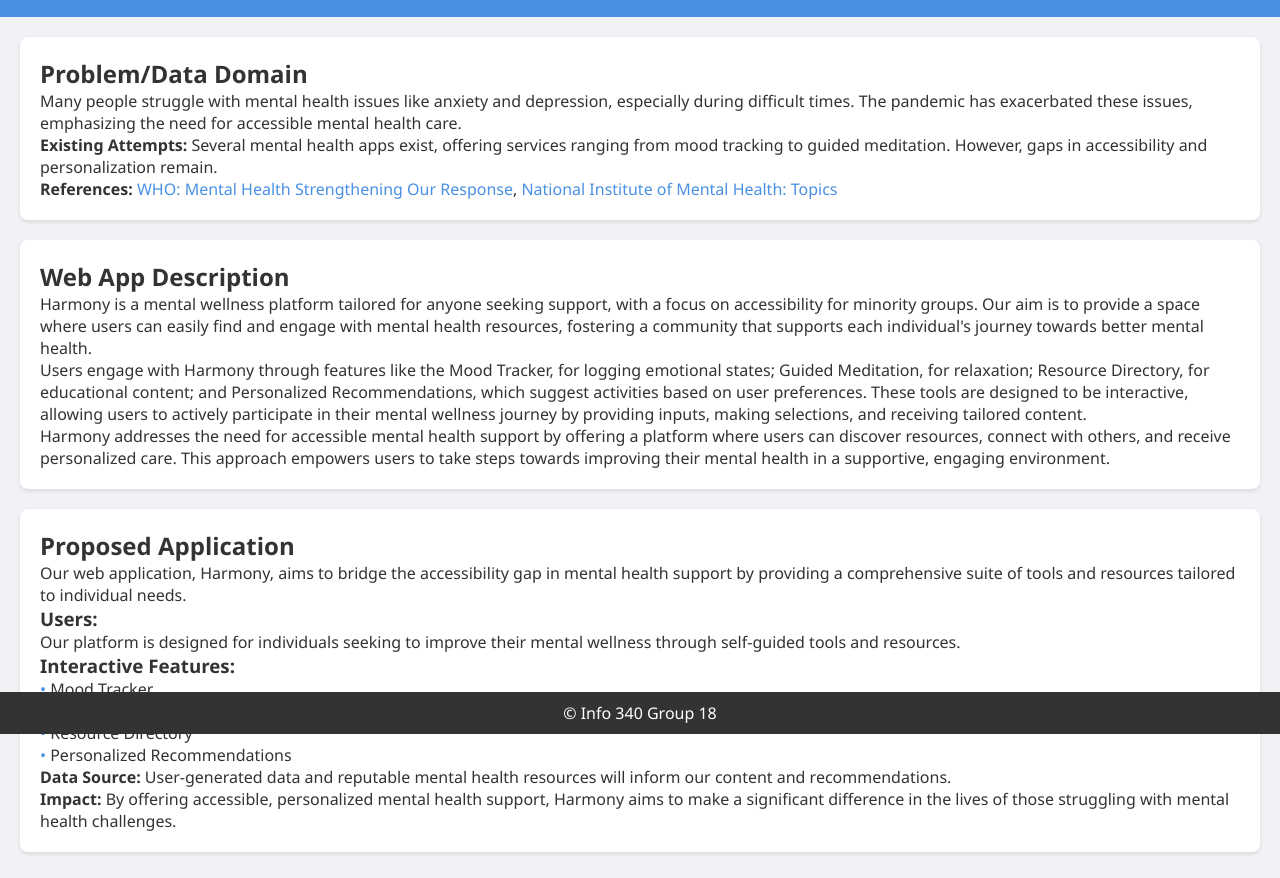
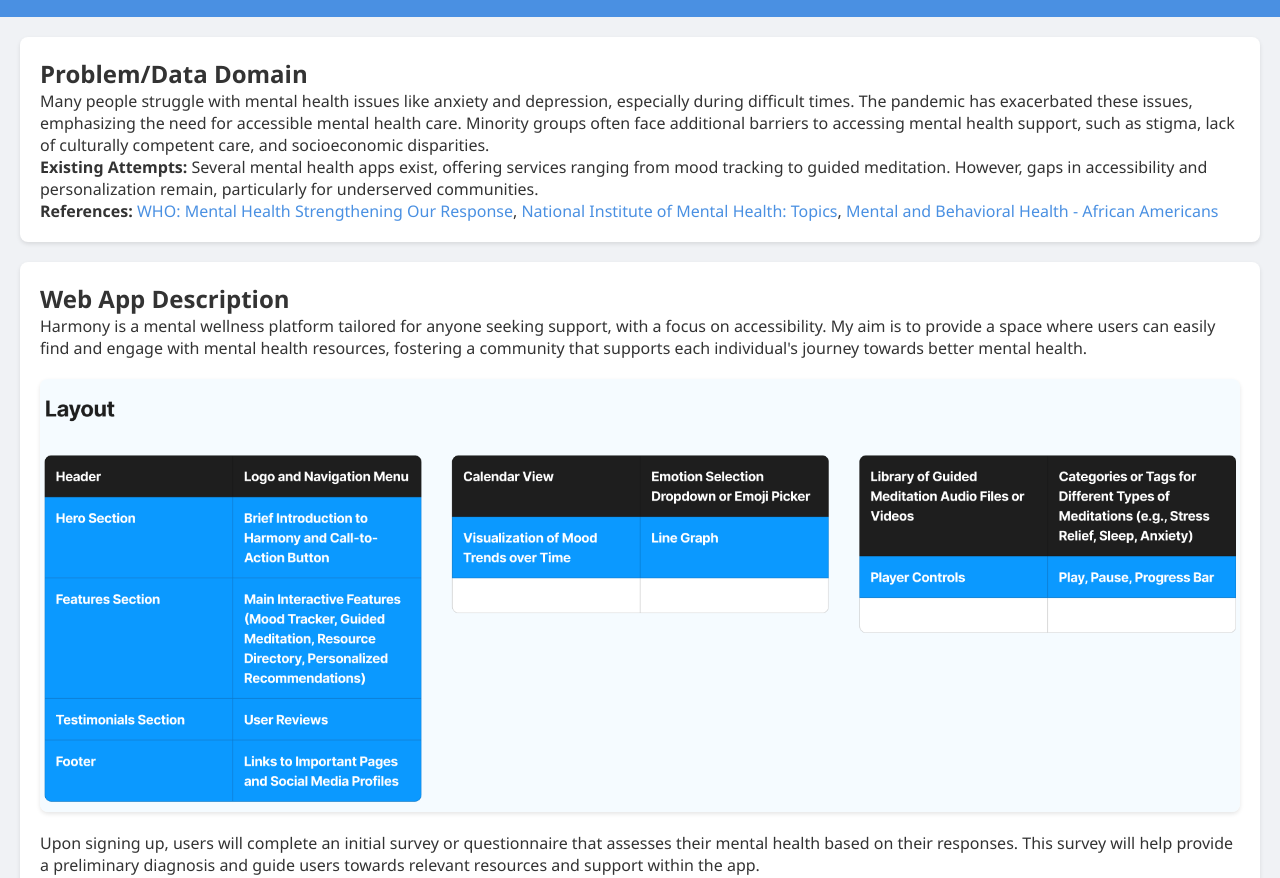
Before and after one commit to info340a-wi24/project-sjeyte, a plain HTML site: page project-draft/html/proposal.html in a window 1280 px wide. Shown: the part 66-944 px from the top of the page. Drawn offline with Linux system fonts and the light colour scheme.

Commit message:
proposal 3

```diff
--- a/project-draft/css/proposal.css
+++ b/project-draft/css/proposal.css
@@ -4,10 +4,16 @@
   box-sizing: border-box;
 }
 
+html, body {
+  height: 100%;
+}
+
 body {
   font-family: 'Segoe UI', Tahoma, Geneva, Verdana, sans-serif;
   background-color: #f0f2f5;
   color: #333;
+  display: flex;
+  flex-direction: column;
 }
 
 a {
@@ -28,6 +34,7 @@ header {
 
 main {
   padding: 20px;
+  flex: 1 0 auto;
 }
 
 section {
@@ -38,7 +45,6 @@ section {
   box-shadow: 0 2px 4px rgba(0,0,0,0.1);
 }
 
-/* Typography */
 h1, h2, h3 {
   color: #333;
 }
@@ -58,7 +64,38 @@ footer {
   color: #fff;
   text-align: center;
   padding: 10px 0;
-  position: fixed;
-  bottom: 0;
-  width: 100%;
+  flex-shrink: 0;
 }
+
+img {
+  max-width: 100%;
+  height: auto;
+  display: block;
+  margin: 20px 0;
+  border-radius: 8px;
+  box-shadow: 0 2px 4px rgba(0,0,0,0.1);
+}
+
+@media screen and (max-width: 768px) {
+  main {
+    padding: 10px;
+  }
+
+  section {
+    padding: 15px;
+  }
+}
+
+@media screen and (max-width: 480px) {
+  h1 {
+    font-size: 24px;
+  }
+
+  h2 {
+    font-size: 20px;
+  }
+
+  h3 {
+    font-size: 18px;
+  }
+}
--- a/project-draft/html/proposal.html
+++ b/project-draft/html/proposal.html
@@ -3,6 +3,7 @@
 <head>
     <meta charset="UTF-8">
     <meta name="author" content="Sulyman Jeyte">
+    <meta name="viewport" content="width=device-width, initial-scale=1.0">
     <title>Harmony - Mental Wellness Platform</title>
     <link rel="stylesheet" href="../css/proposal.css">
 </head>
@@ -13,33 +14,44 @@
     <main>
         <section id="problem-description">
             <h2>Problem/Data Domain</h2>
-            <p>Many people struggle with mental health issues like anxiety and depression, especially during difficult times. The pandemic has exacerbated these issues, emphasizing the need for accessible mental health care.</p>
-            <p><strong>Existing Attempts:</strong> Several mental health apps exist, offering services ranging from mood tracking to guided meditation. However, gaps in accessibility and personalization remain.</p>
+            <p>Many people struggle with mental health issues like anxiety and depression, especially during difficult times. The pandemic has exacerbated these issues, emphasizing the need for accessible mental health care. Minority groups often face additional barriers to accessing mental health support, such as stigma, lack of culturally competent care, and socioeconomic disparities.</p>
+            <p><strong>Existing Attempts:</strong> Several mental health apps exist, offering services ranging from mood tracking to guided meditation. However, gaps in accessibility and personalization remain, particularly for underserved communities.</p>
             <p><strong>References:</strong>
               <a href="https://www.who.int/news-room/fact-sheets/detail/mental-health-strengthening-our-response">WHO: Mental Health Strengthening Our Response</a>,
-              <a href="https://www.nimh.nih.gov/health/topics">National Institute of Mental Health: Topics</a>
-          </p>
+              <a href="https://www.nimh.nih.gov/health/topics">National Institute of Mental Health: Topics</a>,
+              <a href="https://www.minorityhealth.hhs.gov/omh/browse.aspx?lvl=4&lvlid=24">Mental and Behavioral Health - African Americans</a>
+            </p>
         </section>
         <section class="app-description">
             <h2>Web App Description</h2>
-            <p>Harmony is a mental wellness platform tailored for anyone seeking support, with a focus on accessibility for minority groups. Our aim is to provide a space where users can easily find and engage with mental health resources, fostering a community that supports each individual's journey towards better mental health.</p>
-            <p>Users engage with Harmony through features like the Mood Tracker, for logging emotional states; Guided Meditation, for relaxation; Resource Directory, for educational content; and Personalized Recommendations, which suggest activities based on user preferences. These tools are designed to be interactive, allowing users to actively participate in their mental wellness journey by providing inputs, making selections, and receiving tailored content.</p>
-            <p>Harmony addresses the need for accessible mental health support by offering a platform where users can discover resources, connect with others, and receive personalized care. This approach empowers users to take steps towards improving their mental health in a supportive, engaging environment.</p>
+            <p>Harmony is a mental wellness platform tailored for anyone seeking support, with a focus on accessibility. My aim is to provide a space where users can easily find and engage with mental health resources, fostering a community that supports each individual's journey towards better mental health.</p>
+            <img src="../img/harmony-mockup.png" alt="Harmony app mockup" width="100%">
+            <p>Upon signing up, users will complete an initial survey or questionnaire that assesses their mental health based on their responses. This survey will help provide a preliminary diagnosis and guide users towards relevant resources and support within the app.</p>
+            <p>Users engage with Harmony through features like the Mood Tracker, for logging emotional states; Guided Meditation, for relaxation; Resource Directory, for educational content; and Personalized Recommendations, which suggest activities based on user preferences, demographics, and the results of their initial assessment. These tools are designed to be interactive, allowing users to actively participate in their mental wellness journey by providing inputs, making selections, and receiving tailored content.</p>
+            <p>Harmony addresses the need for accessible mental health support by offering a platform where users can discover culturally relevant resources, connect with others who share similar experiences, and receive personalized care based on their individual needs. This approach empowers users to take steps towards improving their mental health in a supportive, engaging environment.</p>
         </section>
         <section id="app-description">
             <h2>Proposed Application</h2>
-            <p>Our web application, Harmony, aims to bridge the accessibility gap in mental health support by providing a comprehensive suite of tools and resources tailored to individual needs.</p>
+            <p>My web application, Harmony, aims to bridge the accessibility gap in mental health support by providing a comprehensive suite of tools and resources tailored to individual needs.</p>
             <h3>Users:</h3>
-            <p>Our platform is designed for individuals seeking to improve their mental wellness through self-guided tools and resources.</p>
+            <p>My platform is designed for individuals seeking to improve their mental wellness through self-guided tools and resources, with a particular focus on serving minority communities.</p>
             <h3>Interactive Features:</h3>
             <ul>
-                <li>Mood Tracker</li>
-                <li>Guided Meditation</li>
-                <li>Resource Directory</li>
-                <li>Personalized Recommendations</li>
+                <li>Initial Survey: Users complete a questionnaire to assess their mental health and receive a preliminary diagnosis.</li>
+                <li>Mood Tracker: Users can log their daily emotions and view trends over time.</li>
+                <li>Guided Meditation: Users can access a library of guided meditations for relaxation and stress relief.</li>
+                <li>Resource Directory: Users can browse a curated collection of articles, videos, and podcasts on mental health topics, filtered by cultural relevance and user preferences.</li>
+                <li>Personalized Recommendations: Based on user input, demographics, initial assessment results, and engagement history, the app will suggest tailored resources and activities to support their mental wellness journey.</li>
             </ul>
-            <p><strong>Data Source:</strong> User-generated data and reputable mental health resources will inform our content and recommendations.</p>
-            <p><strong>Impact:</strong> By offering accessible, personalized mental health support, Harmony aims to make a significant difference in the lives of those struggling with mental health challenges.</p>
+            <p><strong>Data Source:</strong> User-generated data and reputable mental health resources, such as the <a href="https://www.minorityhealth.hhs.gov/">Office of Minority Health</a>, will inform my content and recommendations.</p>
+            <p><strong>Impact:</strong> By offering accessible, personalized mental health support, Harmony aims to make a significant difference in the lives of those struggling with mental health challenges, particularly in underserved communities.</p>
+        </section>
+        <section id="considerations">
+            <h2>Considerations and Challenges</h2>
+            <ul>
+                <li>Designing an intuitive, user-friendly interface that showcases my skills in creating accessible web applications. I will conduct user testing within the scope of the project to refine the app's usability.</li>
+                <li>Curating a diverse, culturally relevant resource library that demonstrates my ability to gather and present information effectively. I will use publicly available resources and research to ensure the quality and appropriateness of my content.</li>
+            </ul>
         </section>
     </main>
     <footer>
```
Also changed, not shown: project-draft/img/harmony-mockup.png (added).
